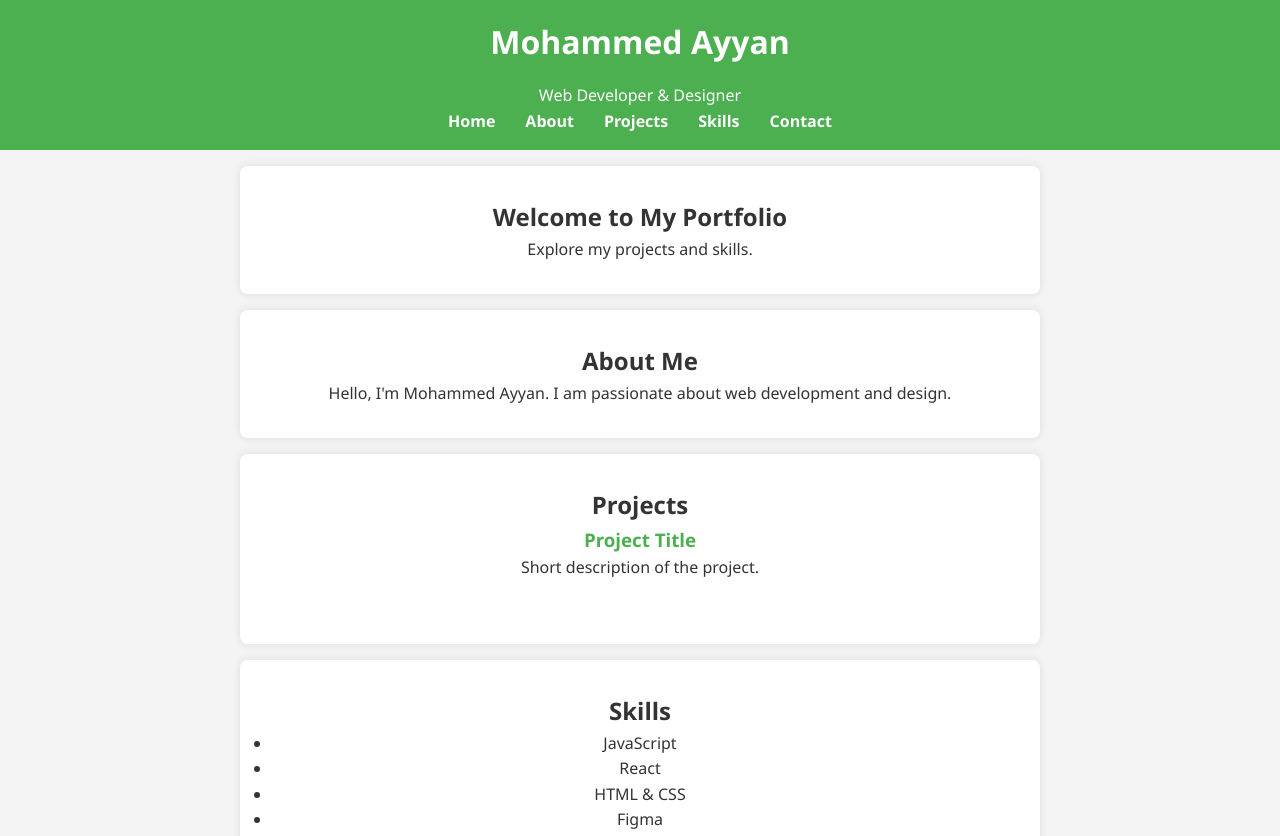
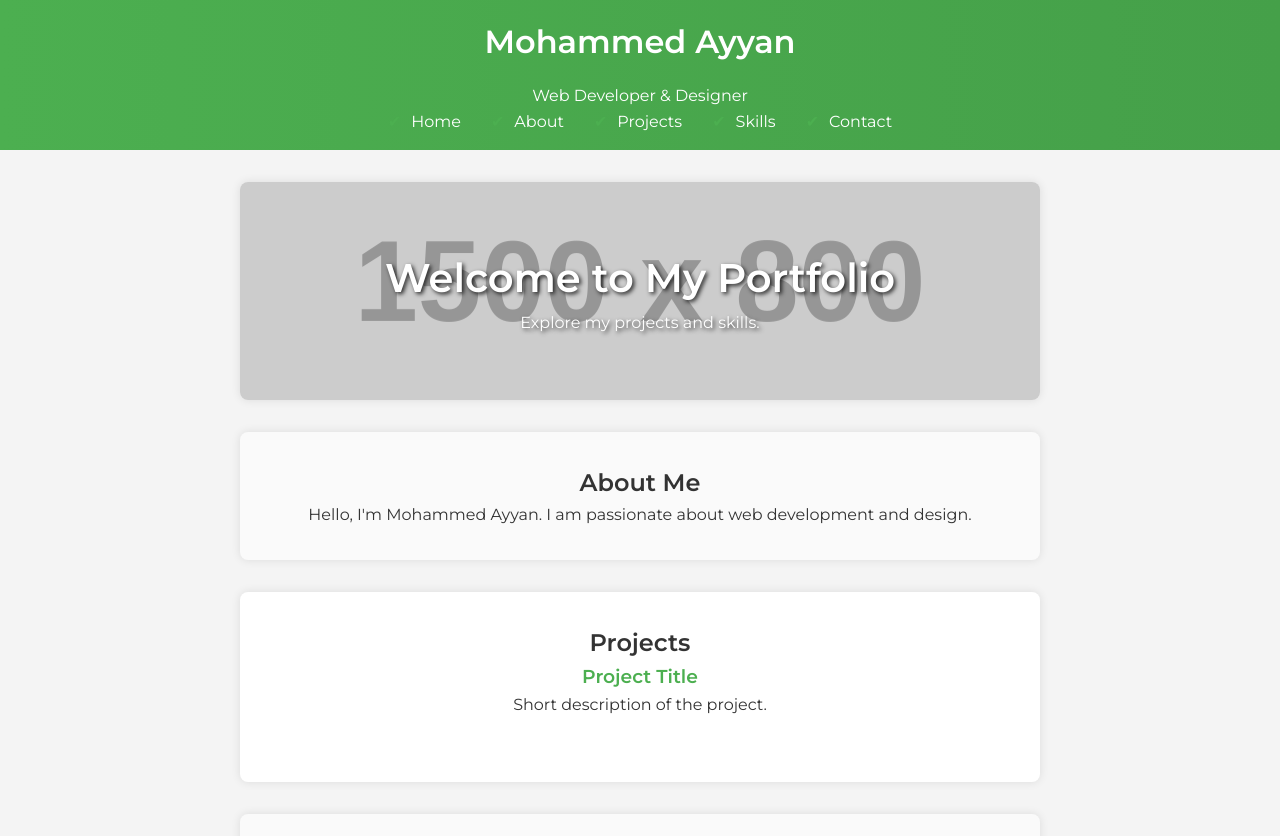
Before and after one commit to Mohammed-Ayyan/Portfolio, a plain HTML site: page index.html in a window 1280 px wide. Shown: the top 836 px of the page. Drawn offline with Linux system fonts and the light colour scheme; placeholder pictures from the web are drawn by us.

Commit message:
Update index.html

```diff
--- a/index.html
+++ b/index.html
@@ -4,6 +4,9 @@
     <meta charset="UTF-8">
     <meta name="viewport" content="width=device-width, initial-scale=1.0">
     <title>Mohammed Ayyan's Portfolio</title>
+    <link rel="preconnect" href="https://fonts.googleapis.com">
+    <link rel="preconnect" href="https://fonts.gstatic.com" crossorigin>
+    <link href="https://fonts.googleapis.com/css2?family=Montserrat:wght@300;400;600&display=swap" rel="stylesheet">
     <style>
         /* Reset and base styles */
         * {
@@ -13,21 +16,26 @@
         }
 
         body {
-            font-family: 'Segoe UI', Tahoma, Geneva, Verdana, sans-serif;
+            font-family: 'Montserrat', sans-serif;
             line-height: 1.6;
             color: #333;
             background-color: #f4f4f4;
+            scroll-behavior: smooth;
         }
 
         header {
-            background-color: #4CAF50;
+            background: linear-gradient(to right, #4CAF50, #45a049);
             color: white;
             padding: 1em 0;
             text-align: center;
+            position: sticky;
+            top: 0;
+            z-index: 1000;
         }
 
         header h1 {
             margin-bottom: 0.5em;
+            font-weight: 600;
         }
 
         header nav ul {
@@ -44,22 +52,38 @@
         header nav ul li a {
             color: white;
             text-decoration: none;
-            font-weight: bold;
+            font-weight: 400;
             transition: color 0.3s;
         }
 
         header nav ul li a:hover {
-            color: #333;
+            color: #f4f4f4;
         }
 
         section {
             padding: 2em;
             text-align: center;
             background-color: white;
-            margin: 1em auto;
+            margin: 2em auto;
             max-width: 800px;
             border-radius: 8px;
             box-shadow: 0 0 10px rgba(0, 0, 0, 0.1);
+        }
+
+        #home {
+            background: url('https://via.placeholder.com/1500x800') no-repeat center center/cover;
+            color: white;
+            padding: 4em 2em;
+            text-shadow: 2px 2px 4px rgba(0, 0, 0, 0.8);
+        }
+
+        #home h2 {
+            font-size: 2.5em;
+            font-weight: 600;
+        }
+
+        #about, #skills, #contact {
+            background-color: #fafafa;
         }
 
         #projects .project {
@@ -68,6 +92,7 @@
 
         #projects .project h3 {
             color: #4CAF50;
+            font-weight: 600;
         }
 
         footer {
@@ -108,6 +133,21 @@
             margin: 10px 0;
             border: 1px solid #ccc;
             border-radius: 5px;
+        }
+
+        ul {
+            list-style-type: none;
+            padding: 0;
+        }
+
+        ul li {
+            margin-bottom: 10px;
+        }
+
+        ul li::before {
+            content: "✔";
+            color: #4CAF50;
+            margin-right: 10px;
         }
     </style>
 </head>
```
